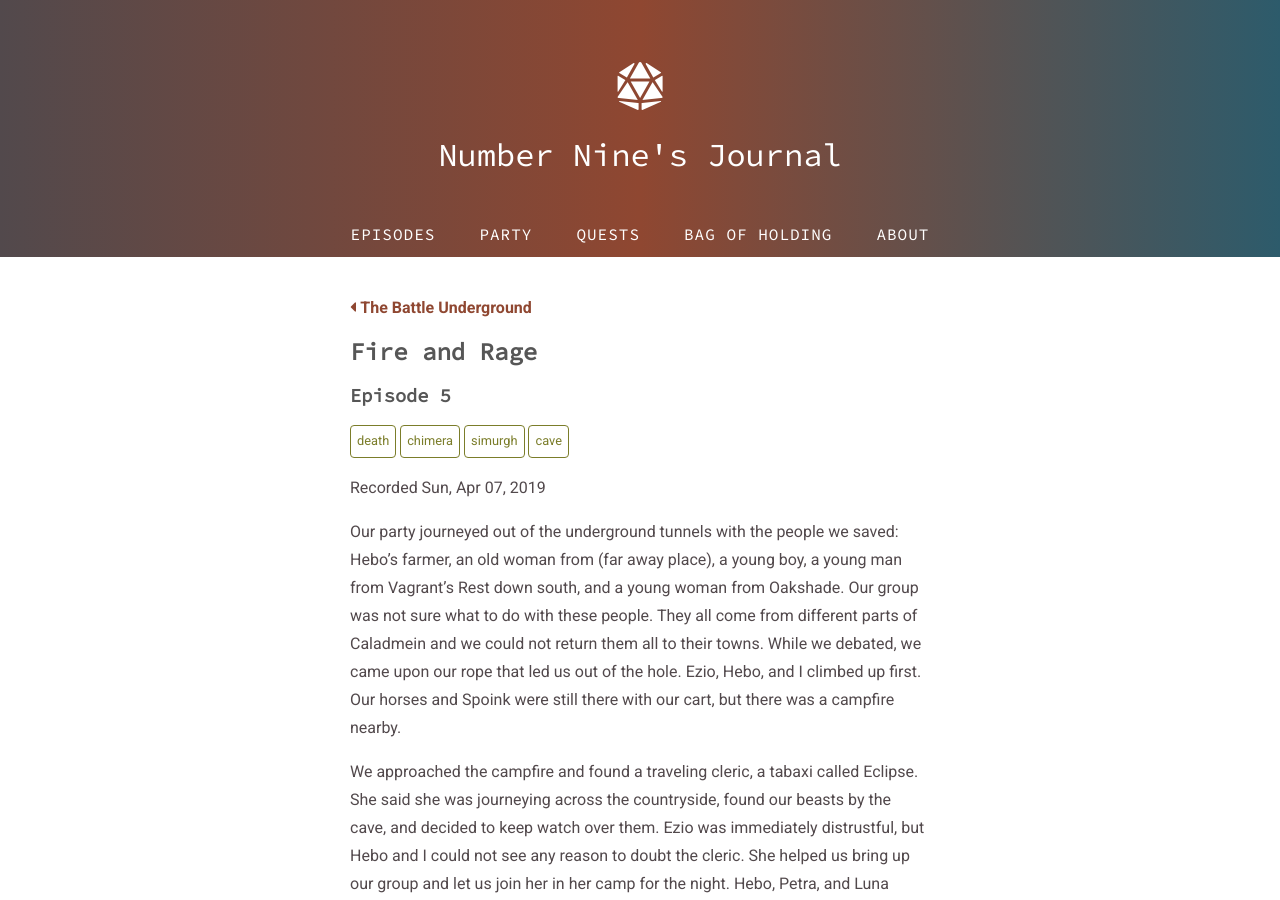
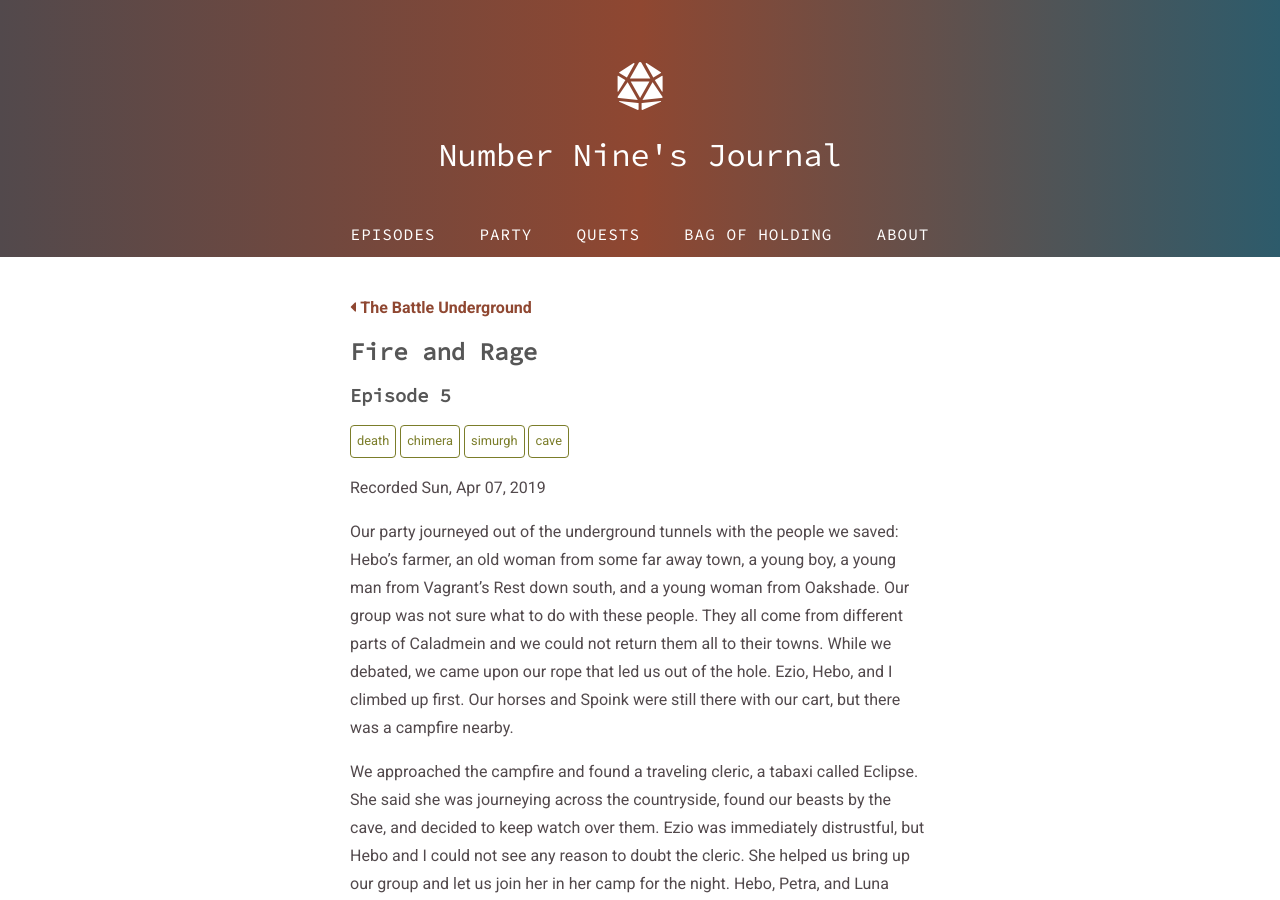
Before and after one commit to clblamires/ninesjournal, a Jekyll site: the page built from _posts/2019-04-07-fire-and-rage.md, in a window 1280 px wide and 900 px high. Built offline with Jekyll 4.4.1, drawn with Linux system fonts in a browser that asks for light colours.

Commit message:
Update Post “2019-04-07-fire-and-rage”

```diff
--- a/_posts/2019-04-07-fire-and-rage.md
+++ b/_posts/2019-04-07-fire-and-rage.md
@@ -5,7 +5,7 @@ date: 2019-04-07T02:00:00.000Z
 tags: death chimera simurgh cave
 episode: '5'
 ---
-Our party journeyed out of the underground tunnels with the people we saved: Hebo’s farmer, an old woman from (far away place), a young boy, a young man from Vagrant’s Rest down south, and a young woman from Oakshade. Our group was not sure what to do with these people. They all come from different parts of Caladmein and we could not return them all to their towns. While we debated, we came upon our rope that led us out of the hole. Ezio, Hebo, and I climbed up first. Our horses and Spoink were still there with our cart, but there was a campfire nearby.
+Our party journeyed out of the underground tunnels with the people we saved: Hebo’s farmer, an old woman from some far away town, a young boy, a young man from Vagrant’s Rest down south, and a young woman from Oakshade. Our group was not sure what to do with these people. They all come from different parts of Caladmein and we could not return them all to their towns. While we debated, we came upon our rope that led us out of the hole. Ezio, Hebo, and I climbed up first. Our horses and Spoink were still there with our cart, but there was a campfire nearby.
 
 We approached the campfire and found a traveling cleric, a tabaxi called Eclipse. She said she was journeying across the countryside, found our beasts by the cave, and decided to keep watch over them. Ezio was immediately distrustful, but Hebo and I could not see any reason to doubt the cleric. She helped us bring up our group and let us join her in her camp for the night. Hebo, Petra, and Luna offered to cook for the people. I began infusing my magic into Oromis’s axe and Luna’s trident. Ezio took the first watch.
 
```
